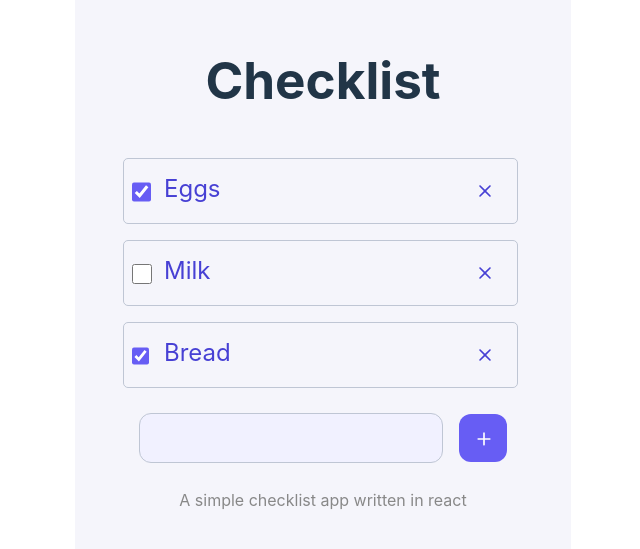
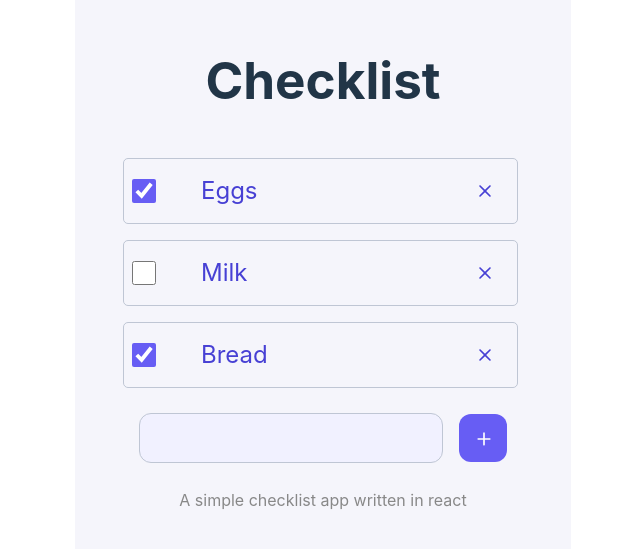
Before and after one commit to Aerodynamax/checklist, a React (Vite) app: page / in a window 1280 px wide. Shown: the part 127-676 px from the top of the page, without its empty margins (317-957 px from the left). Built offline with nearby package versions, Linux system fonts and the light colour scheme.

Commit message:
fixed text overflow

```diff
--- a/src/App.css
+++ b/src/App.css
@@ -93,6 +93,11 @@
   font-size: 1.5rem;
   margin: 0%;
   padding: 0%;
+
+  align-items: center;
+
+  width: 100%;
+  max-width: 300px;
   height: 40px;
 }
 .card-label-area * {
@@ -102,11 +107,18 @@
 }
 .checkbox {
   border-radius: 6px;
-  width: 2rem;
-  height: 2rem;
+  width: 1.5rem;
+  height: 1.5rem;
   accent-color: var(--accent-background-default);
 
-  transform: translateY(5px);
+
+  flex-shrink: 0;
+  flex-grow: 0;
+}
+.title {
+  text-overflow: ellipsis;
+  white-space: nowrap;
+  overflow: hidden;
 }
 
 .card label {
```
